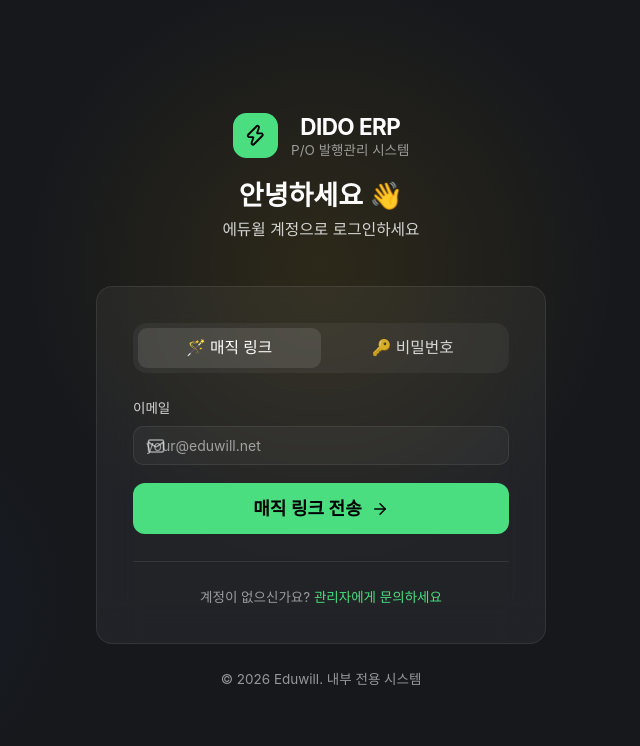
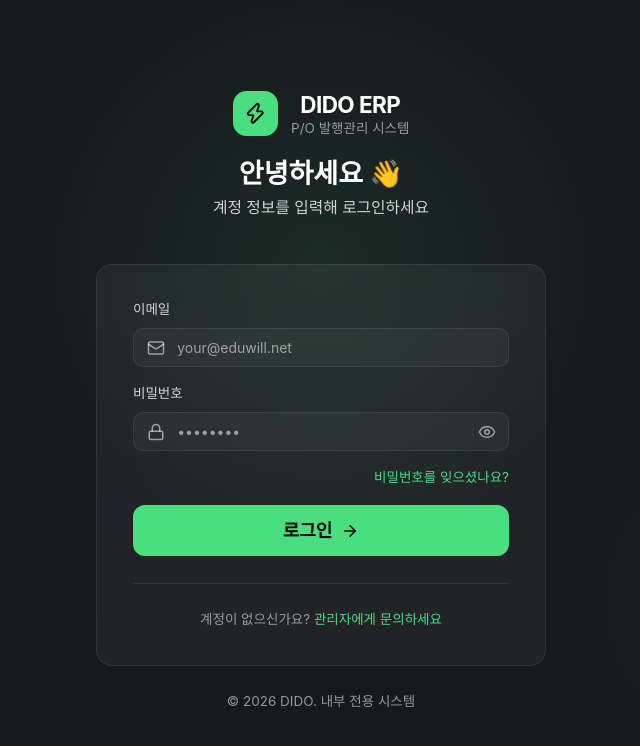
Before and after one commit to justinblake24/DIDO-ERP, a Next.js app: page /login in a window 1280 px wide. Shown: the top 746 px of the page, without its empty margins (319-959 px from the left). Built offline with nearby package versions, Linux system fonts and the light colour scheme; no server answers; a web font is replaced by a local one.

Commit message:
feat: 로그인 페이지 재설계 - 탭 제거, 이메일+비번 직접 입력, 비밀번호 찾기

```diff
--- a/app/(auth)/login/page.tsx
+++ b/app/(auth)/login/page.tsx
@@ -3,33 +3,20 @@
 import { useState } from 'react'
 import { createClient } from '@/lib/supabase'
 import { toast } from 'sonner'
-import { Mail, Lock, ArrowRight, Zap } from 'lucide-react'
+import { Mail, Lock, ArrowRight, Zap, Eye, EyeOff, ArrowLeft } from 'lucide-react'
+
+type View = 'login' | 'forgot' | 'forgot-sent'
 
 export default function LoginPage() {
+  const [view, setView] = useState<View>('login')
   const [email, setEmail] = useState('')
-  const [mode, setMode] = useState<'magic' | 'password'>('magic')
   const [password, setPassword] = useState('')
+  const [showPw, setShowPw] = useState(false)
   const [loading, setLoading] = useState(false)
-  const [sent, setSent] = useState(false)
   const supabase = createClient()
 
-  async function handleMagicLink(e: React.FormEvent) {
-    e.preventDefault()
-    setLoading(true)
-    const { error } = await supabase.auth.signInWithOtp({
-      email,
-      options: { emailRedirectTo: `${window.location.origin}/` },
-    })
-    if (error) {
-      toast.error(error.message)
-    } else {
-      setSent(true)
-      toast.success('매직 링크를 전송했습니다! 이메일을 확인해주세요.')
-    }
-    setLoading(false)
-  }
-
-  async function handlePassword(e: React.FormEvent) {
+  /* 로그인 */
+  async function handleLogin(e: React.FormEvent) {
     e.preventDefault()
     setLoading(true)
     const { error } = await supabase.auth.signInWithPassword({ email, password })
@@ -41,20 +28,36 @@ export default function LoginPage() {
     setLoading(false)
   }
 
+  /* 비밀번호 재설정 메일 발송 */
+  async function handleForgot(e: React.FormEvent) {
+    e.preventDefault()
+    setLoading(true)
+    const { error } = await supabase.auth.resetPasswordForEmail(email, {
+      redirectTo: `${window.location.origin}/reset-password`,
+    })
+    if (error) {
+      toast.error(error.message)
+    } else {
+      setView('forgot-sent')
+    }
+    setLoading(false)
+  }
+
   return (
     <div className="min-h-screen flex items-center justify-center relative overflow-hidden"
       style={{ background: 'var(--bg-primary)' }}>
 
-      {/* Background glow */}
+      {/* 배경 글로우 */}
       <div className="absolute inset-0 overflow-hidden pointer-events-none">
         <div className="absolute top-1/3 left-1/2 -translate-x-1/2 -translate-y-1/2 w-[600px] h-[600px] rounded-full opacity-10"
-          style={{ background: 'radial-gradient(circle, #FFC000 0%, transparent 70%)' }} />
-        <div className="absolute bottom-0 left-0 w-[400px] h-[400px] rounded-full opacity-5"
-          style={{ background: 'radial-gradient(circle, #3b82f6 0%, transparent 70%)' }} />
+          style={{ background: 'radial-gradient(circle, #4ADE80 0%, transparent 70%)' }} />
+        <div className="absolute bottom-0 right-0 w-[400px] h-[400px] rounded-full opacity-5"
+          style={{ background: 'radial-gradient(circle, #4ADE80 0%, transparent 70%)' }} />
       </div>
 
       <div className="relative z-10 w-full max-w-md px-6">
-        {/* Logo */}
+
+        {/* 로고 */}
         <div className="text-center mb-10">
           <div className="inline-flex items-center gap-3 mb-4">
             <div className="w-10 h-10 rounded-xl flex items-center justify-center"
@@ -71,59 +74,28 @@ export default function LoginPage() {
             </div>
           </div>
           <h1 className="text-2xl font-bold mb-1" style={{ color: 'var(--text-primary)' }}>
-            안녕하세요 👋
+            {view === 'login' && '안녕하세요 👋'}
+            {view === 'forgot' && '비밀번호 찾기'}
+            {view === 'forgot-sent' && '이메일을 확인하세요'}
           </h1>
           <p className="text-sm" style={{ color: 'var(--text-muted)' }}>
-            에듀윌 계정으로 로그인하세요
+            {view === 'login' && '계정 정보를 입력해 로그인하세요'}
+            {view === 'forgot' && '가입한 이메일 주소를 입력하세요'}
+            {view === 'forgot-sent' && `${email}로 재설정 링크를 전송했습니다`}
           </p>
         </div>
 
-        {/* Card */}
+        {/* 카드 */}
         <div className="glass-card p-8">
-          {sent ? (
-            <div className="text-center py-6">
-              <div className="text-4xl mb-4">✉️</div>
-              <h2 className="text-lg font-semibold mb-2" style={{ color: 'var(--text-primary)' }}>
-                이메일을 확인하세요
-              </h2>
-              <p className="text-sm mb-6" style={{ color: 'var(--text-muted)' }}>
-                <span className="font-mono" style={{ color: 'var(--accent)' }}>{email}</span>으로<br />
-                매직 링크를 전송했습니다
-              </p>
-              <button
-                onClick={() => setSent(false)}
-                className="text-sm underline"
-                style={{ color: 'var(--text-muted)' }}
-              >
-                다시 시도
-              </button>
-            </div>
-          ) : (
-            <>
-              {/* Mode Toggle */}
-              <div className="flex rounded-xl p-1 mb-6"
-                style={{ background: 'rgba(255,255,255,0.05)' }}>
-                {(['magic', 'password'] as const).map((m) => (
-                  <button
-                    key={m}
-                    onClick={() => setMode(m)}
-                    className="flex-1 py-2 px-3 rounded-lg text-sm font-medium transition-all duration-200"
-                    style={{
-                      background: mode === m ? 'rgba(255,255,255,0.1)' : 'transparent',
-                      color: mode === m ? 'var(--text-primary)' : 'var(--text-muted)',
-                    }}
-                  >
-                    {m === 'magic' ? '🪄 매직 링크' : '🔑 비밀번호'}
-                  </button>
-                ))}
-              </div>
 
-              <form onSubmit={mode === 'magic' ? handleMagicLink : handlePassword}>
+          {/* ─── 로그인 뷰 ─── */}
+          {view === 'login' && (
+            <form onSubmit={handleLogin}>
               <div className="space-y-4">
-                  {/* Email */}
+
+                {/* 이메일 */}
                 <div>
-                    <label className="block text-xs font-medium mb-2"
-                      style={{ color: 'var(--text-muted)' }}>
+                  <label className="block text-xs font-medium mb-2" style={{ color: 'var(--text-muted)' }}>
                     이메일
                   </label>
                   <div className="relative">
@@ -136,16 +108,15 @@ export default function LoginPage() {
                       onChange={(e) => setEmail(e.target.value)}
                       placeholder="your@eduwill.net"
                       required
-                        className="erp-input pl-10"
+                      className="erp-input"
+                      style={{ paddingLeft: '2.4rem' }}
                     />
                   </div>
                 </div>
 
-                  {/* Password (only in password mode) */}
-                  {mode === 'password' && (
+                {/* 비밀번호 */}
                 <div>
-                      <label className="block text-xs font-medium mb-2"
-                        style={{ color: 'var(--text-muted)' }}>
+                  <label className="block text-xs font-medium mb-2" style={{ color: 'var(--text-muted)' }}>
                     비밀번호
                   </label>
                   <div className="relative">
@@ -153,50 +124,126 @@ export default function LoginPage() {
                       style={{ color: 'var(--text-subtle)' }} />
                     <input
                       id="login-password"
-                          type="password"
+                      type={showPw ? 'text' : 'password'}
                       value={password}
                       onChange={(e) => setPassword(e.target.value)}
                       placeholder="••••••••"
                       required
-                          className="erp-input pl-10"
+                      className="erp-input"
+                      style={{ paddingLeft: '2.4rem', paddingRight: '2.8rem' }}
                     />
+                    <button
+                      type="button"
+                      onClick={() => setShowPw((v) => !v)}
+                      className="absolute right-3 top-1/2 -translate-y-1/2"
+                      style={{ color: 'var(--text-subtle)' }}>
+                      {showPw ? <EyeOff className="w-4 h-4" /> : <Eye className="w-4 h-4" />}
+                    </button>
                   </div>
                 </div>
-                  )}
 
-                  {/* Submit */}
+                {/* 비밀번호 찾기 링크 */}
+                <div className="flex justify-end">
+                  <button
+                    type="button"
+                    onClick={() => setView('forgot')}
+                    className="text-xs transition-colors"
+                    style={{ color: 'var(--accent)' }}>
+                    비밀번호를 잊으셨나요?
+                  </button>
+                </div>
+
+                {/* 로그인 버튼 */}
                 <button
                   id="login-submit"
                   type="submit"
                   disabled={loading}
-                    className="btn-gold w-full flex items-center justify-center gap-2 mt-2"
-                    style={{ padding: '12px 16px' }}
-                  >
-                    {loading ? (
-                      <div className="w-4 h-4 border-2 border-black/30 border-t-black rounded-full animate-spin" />
-                    ) : (
-                      <>
-                        {mode === 'magic' ? '매직 링크 전송' : '로그인'}
-                        <ArrowRight className="w-4 h-4" />
-                      </>
-                    )}
+                  className="btn-gold w-full flex items-center justify-center gap-2"
+                  style={{ padding: '12px 16px', marginTop: '4px' }}>
+                  {loading
+                    ? <div className="w-4 h-4 border-2 border-black/30 border-t-black rounded-full animate-spin" />
+                    : <><span>로그인</span><ArrowRight className="w-4 h-4" /></>}
                 </button>
               </div>
             </form>
+          )}
 
-              <div className="mt-6 pt-6 text-center"
-                style={{ borderTop: '1px solid var(--border)' }}>
+          {/* ─── 비밀번호 찾기 뷰 ─── */}
+          {view === 'forgot' && (
+            <form onSubmit={handleForgot}>
+              <div className="space-y-4">
+                <div>
+                  <label className="block text-xs font-medium mb-2" style={{ color: 'var(--text-muted)' }}>
+                    가입 이메일
+                  </label>
+                  <div className="relative">
+                    <Mail className="absolute left-3 top-1/2 -translate-y-1/2 w-4 h-4"
+                      style={{ color: 'var(--text-subtle)' }} />
+                    <input
+                      id="forgot-email"
+                      type="email"
+                      value={email}
+                      onChange={(e) => setEmail(e.target.value)}
+                      placeholder="your@eduwill.net"
+                      required
+                      className="erp-input"
+                      style={{ paddingLeft: '2.4rem' }}
+                    />
+                  </div>
+                </div>
+
+                <button
+                  type="submit"
+                  disabled={loading}
+                  className="btn-gold w-full flex items-center justify-center gap-2"
+                  style={{ padding: '12px 16px' }}>
+                  {loading
+                    ? <div className="w-4 h-4 border-2 border-black/30 border-t-black rounded-full animate-spin" />
+                    : <><span>재설정 링크 전송</span><ArrowRight className="w-4 h-4" /></>}
+                </button>
+
+                <button
+                  type="button"
+                  onClick={() => setView('login')}
+                  className="w-full flex items-center justify-center gap-1 text-sm transition-colors"
+                  style={{ color: 'var(--text-muted)' }}>
+                  <ArrowLeft className="w-3.5 h-3.5" />
+                  로그인으로 돌아가기
+                </button>
+              </div>
+            </form>
+          )}
+
+          {/* ─── 전송 완료 뷰 ─── */}
+          {view === 'forgot-sent' && (
+            <div className="text-center py-4">
+              <div className="text-5xl mb-4">✉️</div>
+              <p className="text-sm mb-6" style={{ color: 'var(--text-muted)' }}>
+                이메일의 링크를 클릭하면<br />새 비밀번호를 설정할 수 있어요.
+              </p>
+              <button
+                onClick={() => { setView('login'); setEmail(''); }}
+                className="flex items-center gap-1 mx-auto text-sm transition-colors"
+                style={{ color: 'var(--accent)' }}>
+                <ArrowLeft className="w-3.5 h-3.5" />
+                로그인으로 돌아가기
+              </button>
+            </div>
+          )}
+
+          {/* 하단 안내 */}
+          {view === 'login' && (
+            <div className="mt-6 pt-6 text-center" style={{ borderTop: '1px solid var(--border)' }}>
               <p className="text-xs" style={{ color: 'var(--text-subtle)' }}>
                 계정이 없으신가요?{' '}
                 <span style={{ color: 'var(--accent)' }}>관리자에게 문의하세요</span>
               </p>
             </div>
-            </>
           )}
         </div>
 
         <p className="text-center text-xs mt-6" style={{ color: 'var(--text-subtle)' }}>
-          © 2026 Eduwill. 내부 전용 시스템
+          © 2026 DIDO. 내부 전용 시스템
         </p>
       </div>
     </div>
```
Lines whose indentation alone changed are shown as unchanged.
